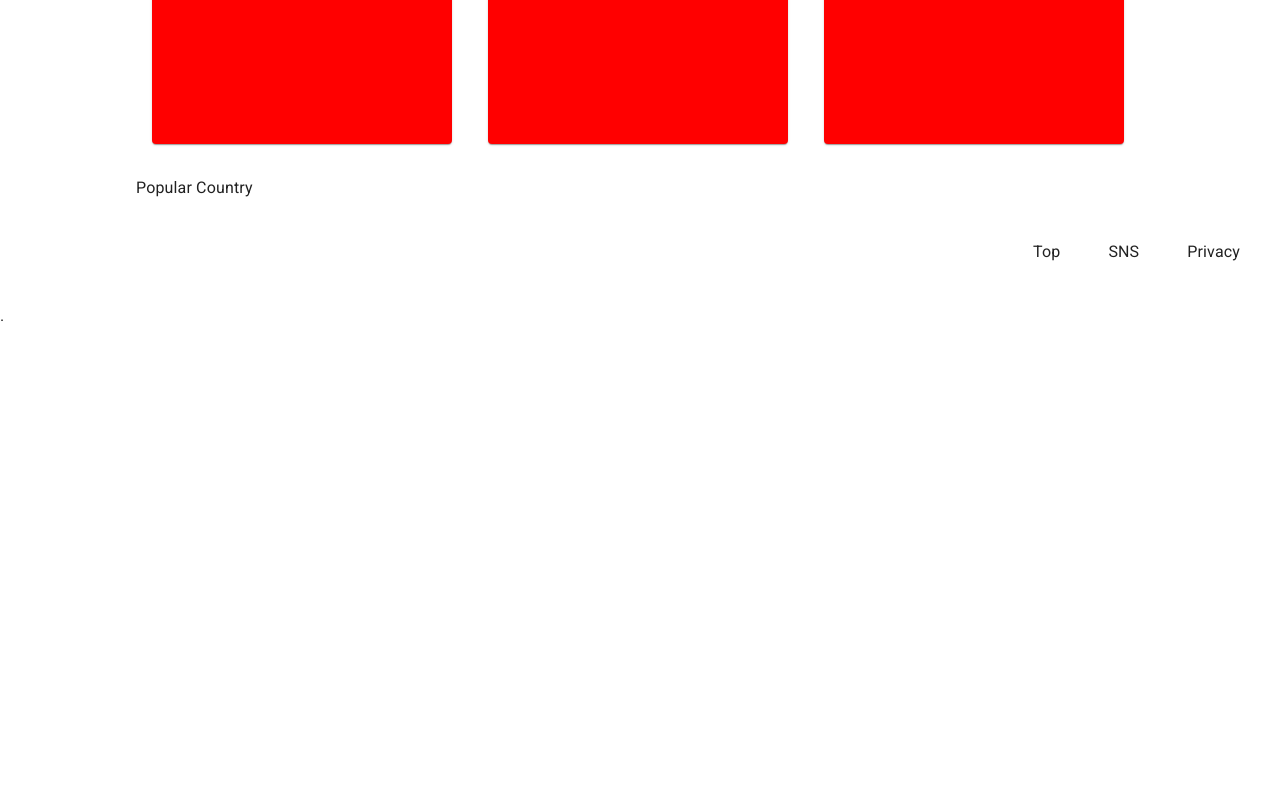
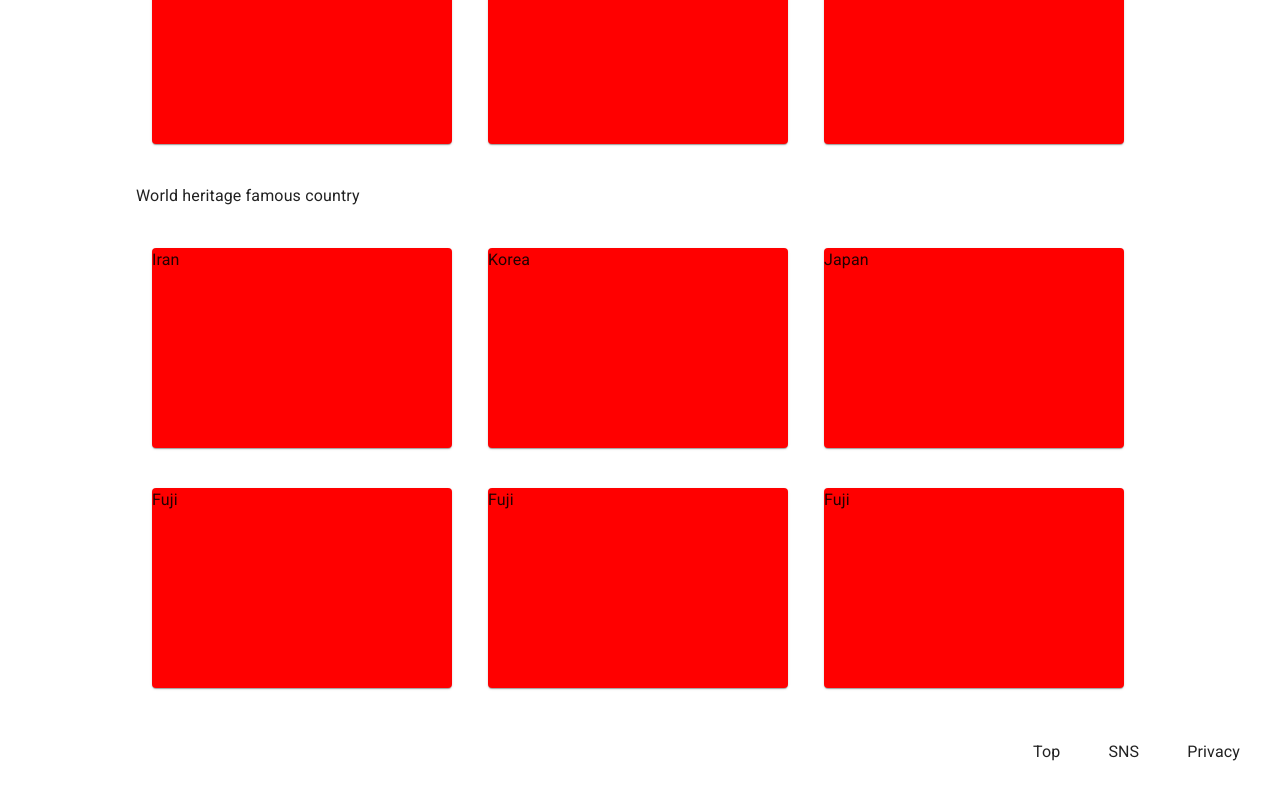
Before and after one commit to zigzagdev/world-heritage, a React (Create React App) app in the folder app/: page /Asia in a window 1280 px wide. Shown: the part 506-1306 px from the top of the page. Before the commit the page ends 834 px from the top, so only its background shows below. Built offline with nearby package versions, Linux system fonts and the light colour scheme; the HTML template or start-up script is replaced by a standard one.

Commit message:
asiaComponentCreated

```diff
--- a/app/src/components/continents/Asia.tsx
+++ b/app/src/components/continents/Asia.tsx
@@ -5,9 +5,9 @@ function Asia() {
     return (
         <div className='max-w-[1300px] mx-10 mb-8 md:mx-5 sm:mx-5 xs:mx-8 xxs:mx-8'>
             <div className='my-9 mx-24 md:mx-8 xs:mx-5 xxs:mx-3'>
-                <div className='xxs:items-center xs:items-center my-7 xs:my-3.5 xxs:my-2.5'>
+                <h1 className='xxs:items-center xs:items-center my-7 xs:my-3.5 xxs:my-2.5'>
                     Top popular Heritage in Asia Rank
-                </div>
+                </h1>
                 <div className="
                      grid grid-cols-3 sm:grid-cols-2 md:grid-cols-2
                      sm:gap-4 gap-y-4 sm:gap-y-8 xs:grid-cols-1  xs:justify-items-center xxs:grid-cols-1
@@ -37,14 +37,37 @@ function Asia() {
                         </Card>
                     </div>
                 </div>
-                <div
-                    className='
-                    xxs:items-center xs:items-center my-5 mx-auto xxs:my-4
-                    xs:my-6 flex flex-wrap xs:grid xs:grid-cols-1 xxs:grid xxs:grid-cols-1'
+                <h2 className='xxs:items-center xs:items-center my-7 xs:my-3.5 xxs:my-2.5'>
+                    World heritage famous country
+                </h2>
+                <div className="
+                     grid grid-cols-3 sm:grid-cols-2 md:grid-cols-2
+                     sm:gap-4 gap-y-4 sm:gap-y-8 xs:grid-cols-1  xs:justify-items-center xxs:grid-cols-1
+                     xxs:justify-items-center"
                 >
-                    <h2 className='xs:text-center xs:font-mono xxs:text-center xxs:font-mono'>
-                        Popular Country
-                    </h2>
+                    <div className="mx-4 my-3 md:mx-2.5">
+                        <Card style={{background: 'red', height: '200px', width: '300px'}}>Iran</Card>
+                    </div>
+                    <div className="mx-4 my-3 md:mx-2.5">
+                        <Card style={{background: 'red', height: '200px', width: '300px'}}>Korea</Card>
+                    </div>
+                    <div className="mx-4 my-3">
+                        <Card style={{background: 'red', height: '200px', width: '300px'}}>Japan</Card>
+                    </div>
+                    <div className="mx-4 my-3">
+                        <Card style={{background: 'red', height: '200px', width: '300px'}}>Fuji</Card>
+                    </div>
+                    <div className="mx-4 my-3">
+                        <Card style={{background: 'red', height: '200px', width: '300px'}}>Fuji</Card>
+                    </div>
+                    <div className="mx-4 my-3">
+                        <Card
+                            style={{background: 'red', height: '200px', width: '300px'}}
+                            className='xs:w-5 xxs:w-2'
+                        >
+                            Fuji
+                        </Card>
+                    </div>
                 </div>
             </div>
         </div>
```
